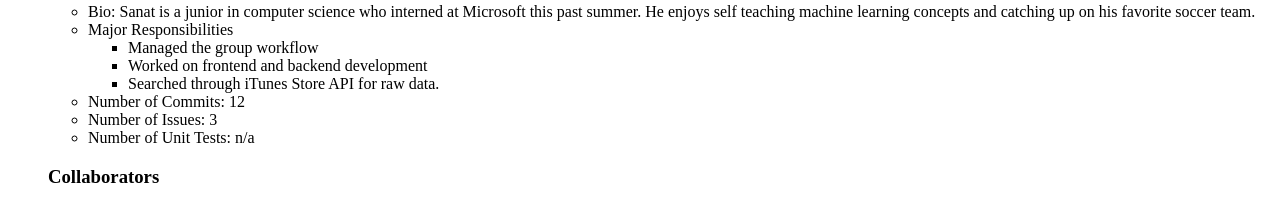
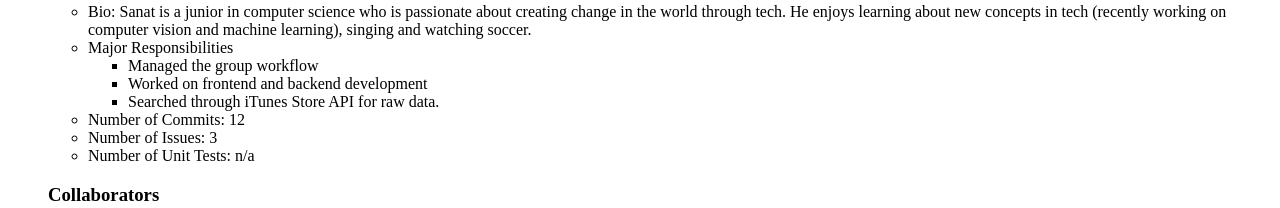
Before and after one commit to AllTheGreatShows/idb, a Flask app: page /about in a window 1280 px wide. Shown: the part 634-842 px from the top of the page. Run offline with Flask 2, Linux system fonts and the light colour scheme.

Commit message:
Add user info

```diff
--- a/templates/about.html
+++ b/templates/about.html
@@ -21,7 +21,7 @@ Our website is designed to be used by anyone and we do mean anyone.  We truly be
 
 			<ul>
 			<img width="300" height="300" controls src="https://utexas.box.com/shared/static/rg7h5drt8osqbb7t3klh703t0ad9mz40.jpg"/>
-			<li>Bio: Sanat is a junior in computer science who interned at Microsoft this past summer.  He enjoys self teaching machine learning concepts and catching up on his favorite soccer team.
+			<li>Bio: Sanat is a junior in computer science who is passionate about creating change in the world through tech. He enjoys learning about new concepts in tech (recently working on computer vision and machine learning), singing and watching soccer.
 			</li>
 			<li>Major Responsibilities</li>
 				<ul>
```
